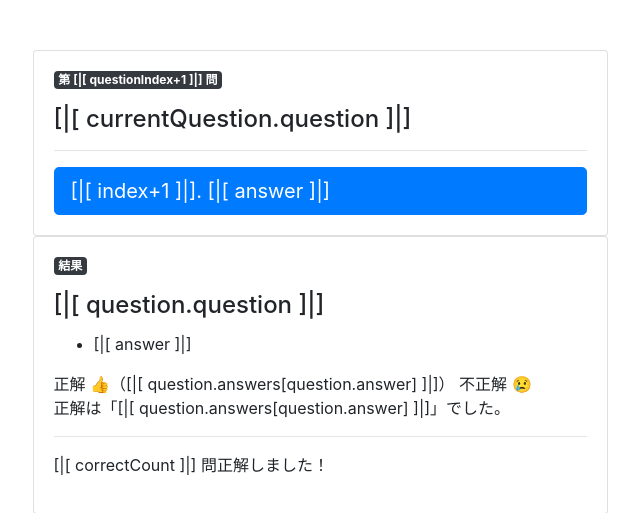
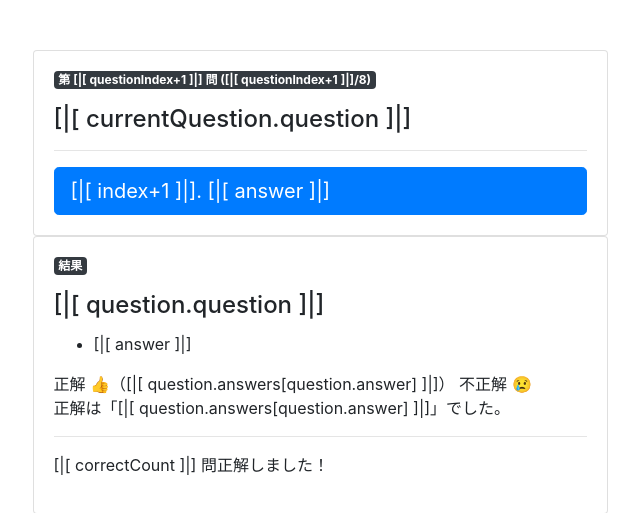
Before and after one commit to Morishing362/quiz, a Django app: template app/templates/Test_book.html in a window 1280 px wide. Shown: the top 513 px of the page, without its empty margins (320-960 px from the left). Run offline with Django 3.2, Linux system fonts and the light colour scheme; the template is opened without the code that fills it, so the values that code supplies are empty; some libraries are stand-ins or nearby versions.

Commit message:
first commit

```diff
--- a/app/templates/Test_book.html
+++ b/app/templates/Test_book.html
@@ -16,7 +16,7 @@
         <div class="offset-3 col-6">
             <div class="card">
                 <div class="card-body">
-                    <p class="badge badge-dark">第 [|[ questionIndex+1 ]|] 問</p>
+                    <p class="badge badge-dark">第 [|[ questionIndex+1 ]|] 問  ([|[ questionIndex+1 ]|]/8)</p>
                     <br>
                     <h4 class="card-title">[|[ currentQuestion.question ]|]</h4>
                     <hr>
```
